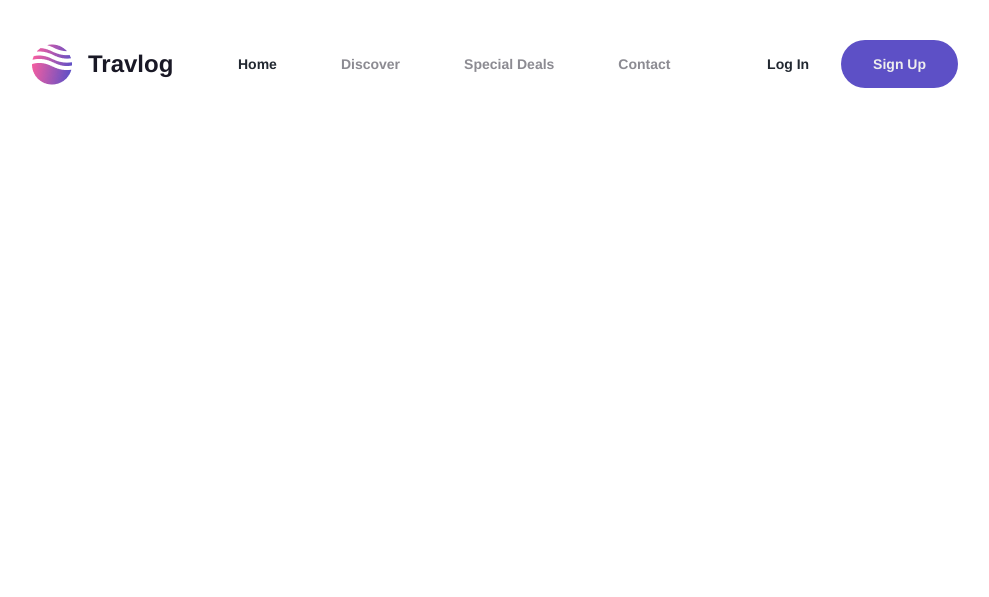
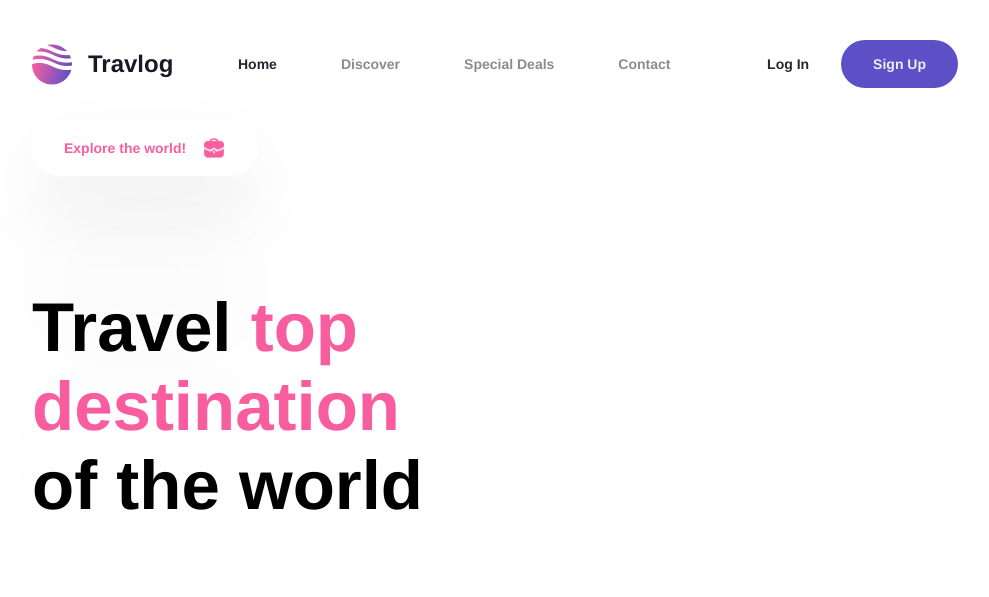
Before and after one commit to ranavijaysingh/travel, a plain HTML site: page index.html in a window 1280 px wide. Shown: the whole page, without its empty margins (145-1134 px from the left). Drawn offline with Linux system fonts and the light colour scheme.

Commit message:
topsection heading done

```diff
--- a/index.html
+++ b/index.html
@@ -6,6 +6,8 @@
     <title>Travel</title>
     <link rel="stylesheet" href="style.css">
     <link rel="stylesheet" href="./styles/navbar.css">
+    <link rel="stylesheet" href="./styles/toptravel.css">
+
 </head>
 <body>
     <header>
@@ -25,6 +27,23 @@
                 <div class="signin">Sign Up</div>
             </div>
         </nav>
+
+        <section class="topSection">
+            <div class="content">
+                <div class="exploreBtn">
+                    <div class="text">Explore the world!</div>
+                    <img class="img" src="assests/work 1.png" alt="work icon"/>
+                </div>
+                <p class="topHeading">
+                    <span class="textBlack">Travel </span>
+                    <span class="textPink">top destination</span>
+                    <span class="textBlack"> <br />of the world</span>
+                  </p>
+            </div>
+            <div class="image">
+
+            </div>
+        </section>
     </header>
 </body>
 </html>
--- /dev/null
+++ b/styles/toptravel.css
@@ -0,0 +1,80 @@
+.topSection
+{
+    display: inline-flex;
+    align-items: center;
+    position: relative;
+    justify-content: center;
+    padding: 0 169px; /*Added new*/
+}
+.topSection .content {
+    display: flex;
+    flex-direction: column;
+    width: 427px;
+    align-items: flex-start;
+    gap: 43px;
+    position: relative;
+}
+.topSection .content .exploreBtn{
+    display: flex;
+    align-items: center;
+    gap: 16px;
+    padding: 16px 32px;
+    border-radius: 100px;
+    box-shadow: 0px 0px 0px #00000012, 0px 34px 75px #00000012, 0px 137px 137px #0000000f, 0px 308px 185px #0000000a, 0px 548px 219px #00000003, 0px 856px 240px transparent;
+}
+
+.topSection .content .exploreBtn .text {
+    font-family: "CircularStd-Bold", Helvetica;
+    font-weight: 700;
+    color: rgba(248, 94, 159, 1);
+    font-size: 14px;
+
+}
+.topSection .content .exploreBtn .img {
+    width: 24px;
+    height: 24px;
+}
+.topSection .content .topHeading
+{
+    position: relative;
+    width: 597px;
+    margin-right: -170px;
+    font-family: "CircularStd-Bold", Helvetica;
+    font-weight: 700;
+    /* color: transparent; */
+    font-size:69px;
+}
+.topSection .content .topHeading .textBlack{
+    color: #000000;
+}
+.topSection .content .topHeading .textPink{
+    color: rgba(248, 94, 159, 1);
+}
+
+:root {
+    --secondary: rgba(248, 94, 159, 1);
+    --grey-scaleblack-50: rgba(25, 24, 37, 0.5);
+    --light: rgba(238, 238, 238, 1);
+    --primary: rgba(93, 80, 198, 1);
+    --dark: rgba(34, 40, 49, 1);
+    --white: rgba(255, 255, 255, 1);
+    --medium: rgba(57, 62, 70, 1);
+    --button-font-family: "CircularStd-Bold", Helvetica;
+    --button-font-weight: 700;
+    --button-font-size: 14px;
+    --button-letter-spacing: 0px;
+    --button-line-height: 120.00000476837158%;
+    --button-font-style: normal;
+    --h1-font-family: "CircularStd-Bold", Helvetica;
+    --h1-font-weight: 700;
+    --h1-font-size: 69px;
+    --h1-letter-spacing: 0px;
+    --h1-line-height: 120.00000476837158%;
+    --h1-font-style: normal;
+    --body-font-family: "Inter-Regular", Helvetica;
+    --body-font-weight: 400;
+    --body-font-size: 18px;
+    --body-letter-spacing: 0px;
+    --body-line-height: 160.0000023841858%;
+    --body-font-style: normal;
+  }
```
Also changed, not shown: assests/work 1.png (added).
